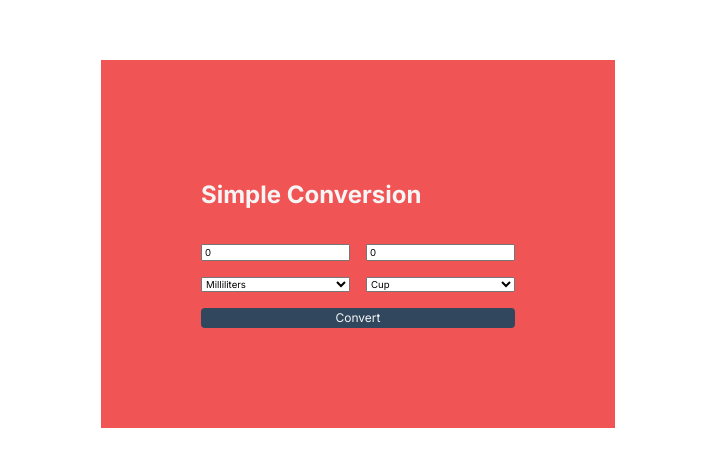
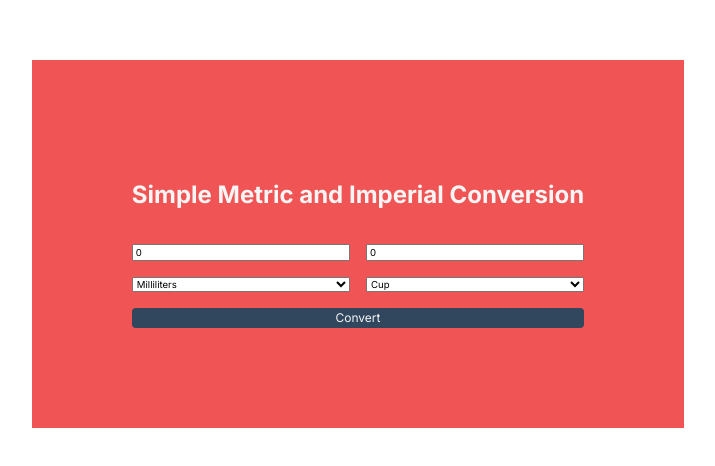
Before and after one commit to jdlibatique/Simple-Conversion, a plain HTML site: page index.html in a window 1280 px wide. Shown: the part 156-622 px from the top of the page, without its empty margins (282-997 px from the left). Drawn offline with Linux system fonts and the light colour scheme.

Commit message:
changed centering

```diff
--- a/index.html
+++ b/index.html
@@ -12,7 +12,9 @@
 			<div class="flex-container">
 				<form action="#" method="">
 					<div class="grid-columns">
-						<h1 class="grid-columns-span-2 light-text">Simple Conversion</h1>
+						<h1 class="grid-columns-span-2 light-text">
+							Simple Metric and Imperial Conversion
+						</h1>
 						<input
 							type="number"
 							id="milliliter"
--- a/sass/main.scss
+++ b/sass/main.scss
@@ -23,6 +23,7 @@ textarea {
 
 h1 {
 	font-family: "Inter", sans-serif;
+	text-align: center;
 }
 
 .light-text {
```
Also changed, not shown: css/main.min.css.
